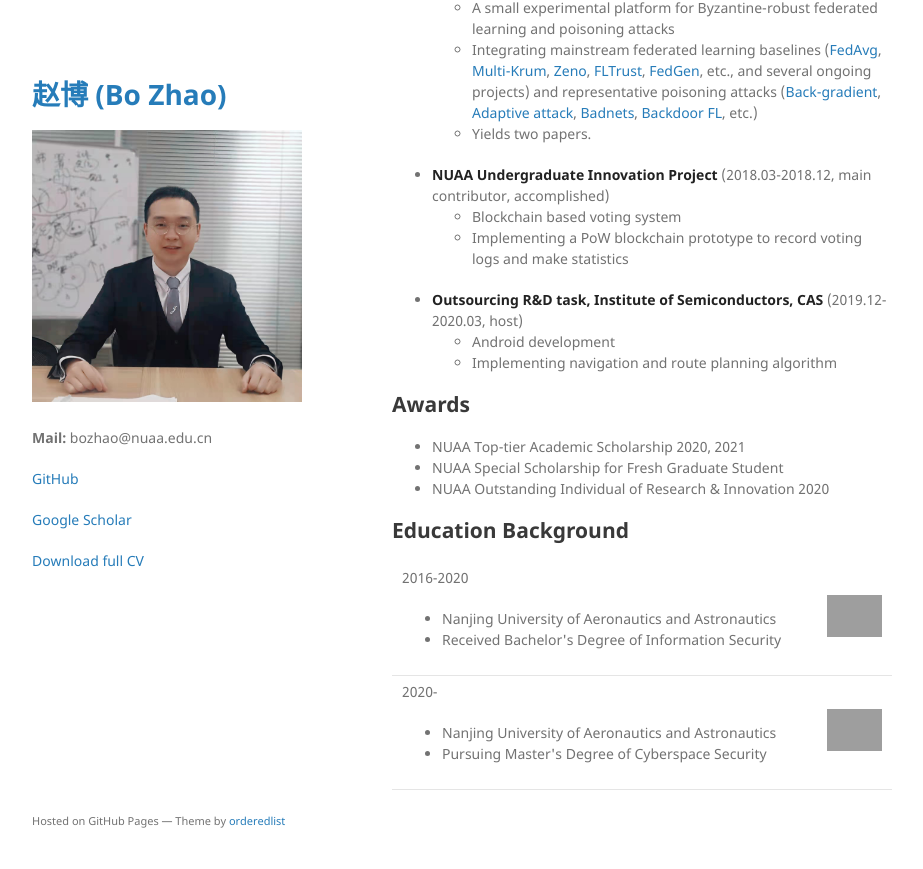
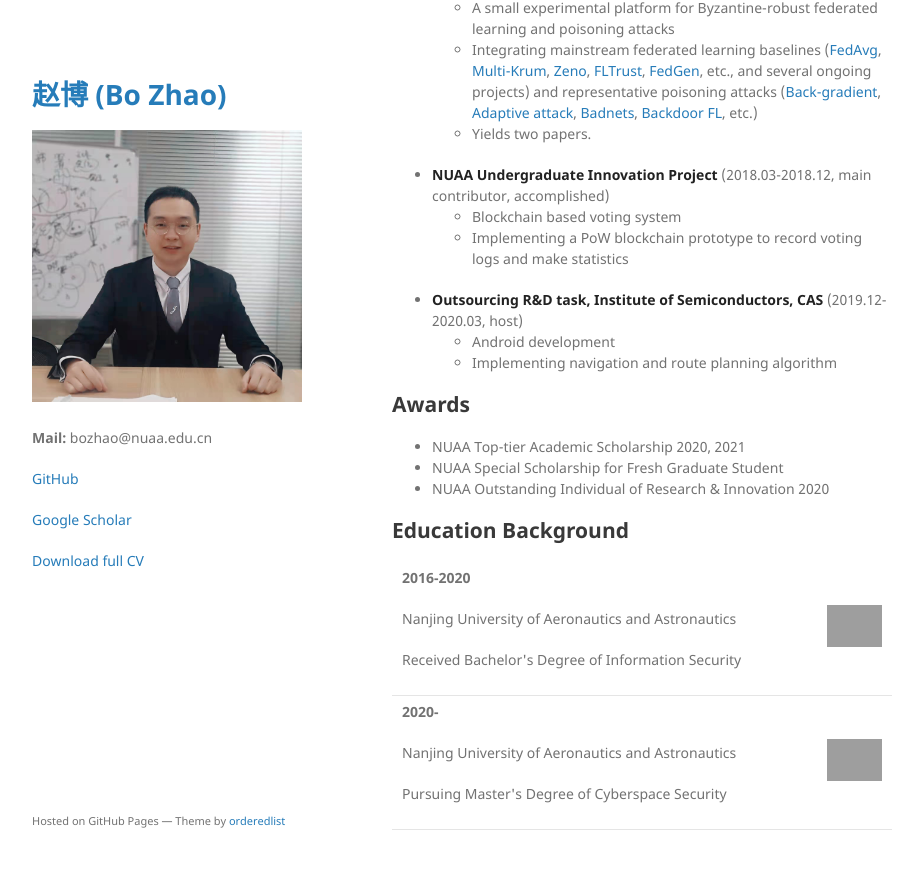
Before and after one commit to BorisZhao/BorisZhao.github.io, a Jekyll site: the page built from index.md, in a window 1280 px wide and 900 px high, scrolled down 952 px. Shown: the top 869 px of the window, without its empty margins (178-1101 px from the left). Built offline with Jekyll 4.4.1, drawn with Linux system fonts in a browser that asks for light colours; the repository's description, which GitHub fills in, is left out; grey boxes are pictures that could not be loaded.

Commit message:
Update index.md

```diff
--- a/index.md
+++ b/index.md
@@ -47,11 +47,9 @@ layout: default
 <table border="0">
 <tr>
     <td align="left" valign="center" width="85%">
-        <p>2016-2020</p>
-        <ul>
-            <li>Nanjing University of Aeronautics and Astronautics</li>
-            <li>Received Bachelor's Degree of Information Security</li>
-        </ul>
+        <p><b>2016-2020</b></p>
+        <p>Nanjing University of Aeronautics and Astronautics</p>
+        <p>Received Bachelor's Degree of Information Security</p>
     </td>
     <td align="center" valign="center">
         <img src="./Images/NUAA.png" width=100px />
@@ -59,11 +57,9 @@ layout: default
 </tr>
 <tr>
     <td align="left" valign="center" width="85%">
-        <p>2020-</p>
-        <ul>
-            <li>Nanjing University of Aeronautics and Astronautics</li>
-            <li>Pursuing Master's Degree of Cyberspace Security</li>
-        </ul>
+        <p><b>2020-</b></p>
+        <p>Nanjing University of Aeronautics and Astronautics</p>
+        <p>Pursuing Master's Degree of Cyberspace Security</p>
     </td>
     <td align="center" valign="center">
         <img src="./Images/NUAA.png" width=100px />
```
